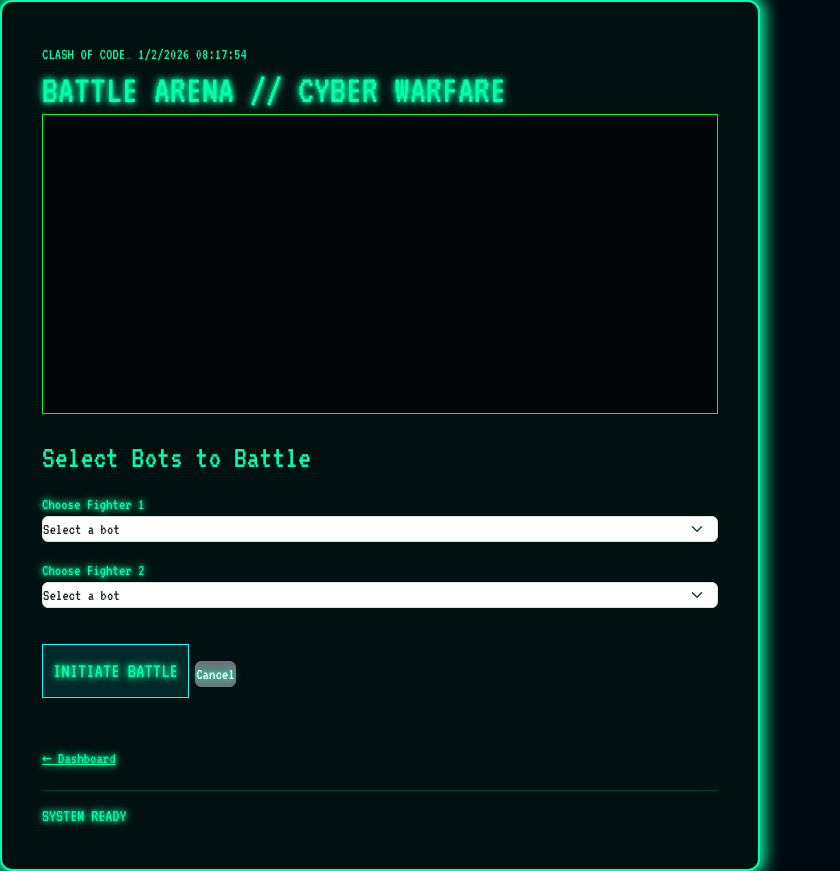
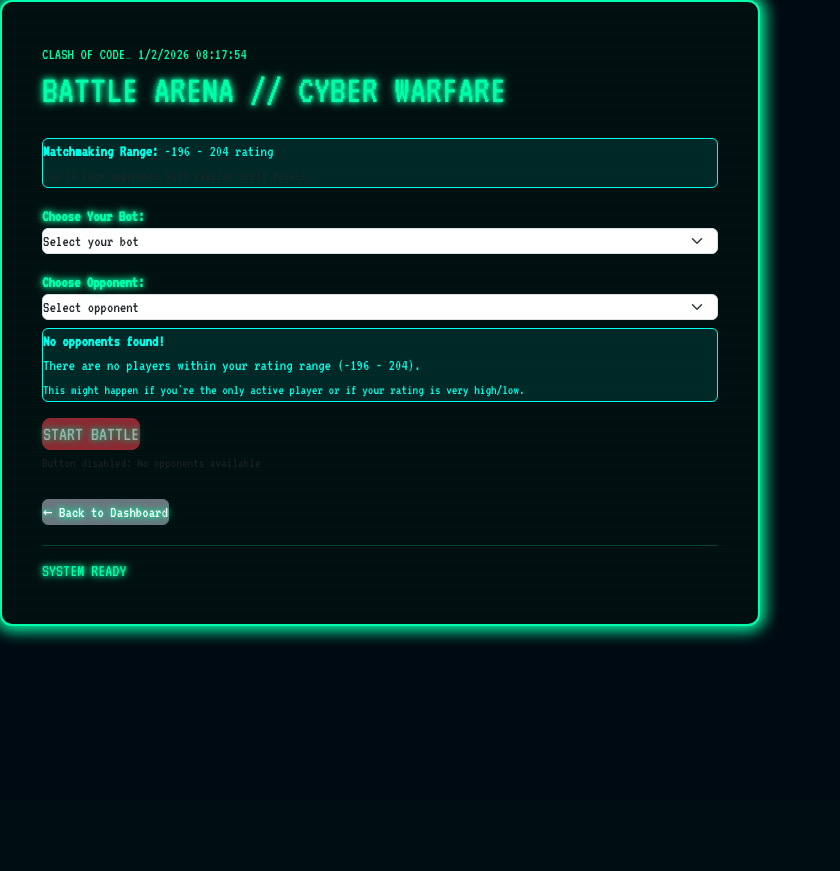
Before and after one commit to Alraya73awad/CSP1123_G06, a Flask app: page /battle in a window 1280 px wide. Shown: the whole page, without its empty margins (0-840 px from the left). After the commit the page ends 642 px from the top, so only its background shows below. Run offline with Flask 3, Linux system fonts and the light colour scheme; the visitor is signed in with stand-in values (Sample User, id 1); tables that the repository leaves empty hold one stand-in row (values such as "Sample post").

Commit message:
matchmaking system

```diff
--- a/app.py
+++ b/app.py
@@ -30,6 +30,26 @@ def inject_current_user():
         user = User.query.get(session["user_id"])
     return dict(current_user=user)
 
+def calculate_elo_change(winner_rating, loser_rating, k_factor=32):
+    """
+    Calculate ELO rating changes for winner and loser.
+
+    Args:
+        winner_rating: Current rating of the winner
+        loser_rating: Current rating of the loser
+        k_factor: How much ratings change per game (default 32)
+
+    Returns:
+        (winner_change, loser_change) - both as integers
+    """
+    # Calculate expected win probability for the winner
+    expected_win = 1 / (1 + 10 ** ((loser_rating - winner_rating) / 400))
+
+    # Calculate rating changes
+    winner_change = int(k_factor * (1 - expected_win))
+    loser_change = int(k_factor * (0 - (1 - expected_win)))
+
+    return winner_change, loser_change
 
 #routes
 @app.route("/")
@@ -358,13 +378,38 @@ def profile():
         flash("Error loading profile.", "danger")
         return redirect(url_for('login'))
 
+    # Calculate win rate
+    total_battles = user.wins + user.losses
+    win_rate = (user.wins / total_battles * 100) if total_battles > 0 else 0
+
+    # Determine rank tier
+    def get_rank_tier(rating):
+        if rating < 800:
+            return {"name": "Prototype", "icon": "🔧", "color": "text-secondary"}
+        elif rating < 1000:
+            return {"name": "Circuit", "icon": "⚡", "color": "text-success"}
+        elif rating < 1200:
+            return {"name": "Processor", "icon": "🖥️", "color": "text-info"}
+        elif rating < 1400:
+            return {"name": "Mainframe", "icon": "💻", "color": "text-primary"}
+        elif rating < 1600:
+            return {"name": "Quantum", "icon": "🌌", "color": "text-warning"}
+        else:
+            return {"name": "Nexus", "icon": "🔮", "color": "text-danger"}
+
+    rank = get_rank_tier(user.rating)
+
     return render_template(
         'profile.html',
         username=user.username,
         email=user.email,
         level=user.level,
         xp=user.xp,
-        tokens=user.tokens
+        tokens=user.tokens,
+        user=user,
+        win_rate=win_rate,
+        total_battles=total_battles,
+        rank=rank
     )
 
 #store display func
@@ -632,6 +677,7 @@ def bot_list():
     return render_template("dashboard.html", bots=items, algorithms=algorithms, algorithm_descriptions=algorithm_descriptions)
 
 @app.route("/combat_log/<int:bot1_id>/<int:bot2_id>")
+@login_required
 def combat_log(bot1_id, bot2_id):
     bot1 = Bot.query.get_or_404(bot1_id)
     bot2 = Bot.query.get_or_404(bot2_id)
@@ -641,7 +687,7 @@ def combat_log(bot1_id, bot2_id):
     weapon1_ow = WeaponOwnership.query.filter_by(bot_id=bot1.id, equipped=True).first()
     weapon2_ow = WeaponOwnership.query.filter_by(bot_id=bot2.id, equipped=True).first()
 
-    # convert database Bot → BattleBot for combat (with effective stats)
+    # Convert to BattleBot
     battleA = BattleBot(
         name=bot1.name,
         hp=stats1["hp"],
@@ -666,20 +712,59 @@ def combat_log(bot1_id, bot2_id):
         weapon_type=weapon2_ow.weapon.type if weapon2_ow else None
     )
 
+    # RUN THE BATTLE
     winner, log = full_battle(battleA, battleB)
 
-    # create history entry
+    is_ranked = (bot1.user_id != bot2.user_id)
+
+    if is_ranked:
+        # Determine winner and loser
+        if winner == bot1.name:
+            winner_user = bot1.user
+            loser_user = bot2.user
+        else:
+            winner_user = bot2.user
+            loser_user = bot1.user
+
+        # Calculate ELO changes
+        rating_gain, rating_loss = calculate_elo_change(
+            winner_user.rating,
+            loser_user.rating
+        )
+
+        # Store old ratings for display
+        old_winner_rating = winner_user.rating
+        old_loser_rating = loser_user.rating
+
+        # UPDATE RATINGS
+        winner_user.rating += rating_gain
+        winner_user.wins += 1
+
+        loser_user.rating += rating_loss  # rating_loss is negative
+        loser_user.losses += 1
+
+        db.session.commit()
+
+        flash(
+            f"🏆 {winner_user.username} won! Rating: {old_winner_rating} → {winner_user.rating} (+{rating_gain})",
+            "success"
+        )
+        flash(
+            f"💔 {loser_user.username} lost. Rating: {old_loser_rating} → {loser_user.rating} ({rating_loss})",
+            "info"
+        )
+
     history = History(
         bot1_id=bot1.id,
         bot2_id=bot2.id,
-        bot1_name = bot1.name,
-        bot2_name = bot2.name,
+        bot1_name=bot1.name,
+        bot2_name=bot2.name,
         winner=winner
     )
     db.session.add(history)
-    db.session.flush()  # assigns history.id
+    db.session.flush()
 
-    # save combat log lines
+    # Save combat log lines
     for type, text in log:
         entry = HistoryLog(
             history_id=history.id,
@@ -689,22 +774,73 @@ def combat_log(bot1_id, bot2_id):
         db.session.add(entry)
 
     db.session.commit()
-    return render_template("combat_log.html", log=log, winner=winner, bot1=bot1, bot2=bot2, stats1 = stats1, stats2 = stats2)
+
+    return render_template(
+        "combat_log.html",
+        log=log,
+        winner=winner,
+        bot1=bot1,
+        bot2=bot2,
+        stats1=stats1,
+        stats2=stats2
+    )
 
 @app.route("/battle", methods=["GET", "POST"])
+@login_required
 def battle_select():
-    bots = Bot.query.all()
+    user = User.query.get(session["user_id"])
 
     if request.method == "POST":
         bot1_id = request.form.get("bot1")
         bot2_id = request.form.get("bot2")
 
+        bot1 = Bot.query.get(bot1_id)
+        bot2 = Bot.query.get(bot2_id)
+
+        if not bot1 or not bot2:
+            flash("Invalid bot selection!", "danger")
+            return redirect(url_for("battle_select"))
+
         if bot1_id == bot2_id:
             flash("You must choose two different bots!", "warning")
-        else:
-            return redirect(url_for('combat_log', bot1_id=bot1_id, bot2_id=bot2_id))
+            return redirect(url_for("battle_select"))
 
-    return render_template("battle.html", bots=bots)
+        if bot1.user_id != user.id:
+            flash("You can only battle with your own bots!", "danger")
+            return redirect(url_for("battle_select"))
+
+        if bot2.user_id == user.id:
+            flash("Please select an opponent's bot!", "warning")
+            return redirect(url_for("battle_select"))
+
+        return redirect(url_for('combat_log', bot1_id=bot1_id, bot2_id=bot2_id))
+
+    # GET request - prepare matchmaking data
+    my_bots = user.bots
+    my_rating = user.rating
+
+    # Find suitable opponents (within ±200 rating)
+    min_rating = my_rating - 200
+    max_rating = my_rating + 200
+
+    opponent_users = User.query.filter(
+        User.id != user.id,
+        User.rating >= min_rating,
+        User.rating <= max_rating
+    ).order_by(User.rating.desc()).limit(10).all()
+
+    # Get all their bots
+    matched_bots = []
+    for opponent in opponent_users:
+        for bot in opponent.bots:
+            matched_bots.append(bot)
+
+    return render_template(
+        "battle.html",
+        my_bots=my_bots,
+        matched_bots=matched_bots,
+        my_rating=my_rating
+    )
 
 def apply_algorithm(bot):
     effects = algorithm_effects.get(bot.algorithm, {})
--- a/templates/battle.html
+++ b/templates/battle.html
@@ -6,37 +6,66 @@
 
 <h1>BATTLE ARENA // CYBER WARFARE</h1>
 
-<div id="battle-screen">
-    <pre id="battle-log"></pre>
-</div>
-
 <div class="container mt-4">
-    <h2>Select Bots to Battle</h2>
+    <div class="alert alert-info">
+        <strong>Matchmaking Range:</strong> {{ my_rating - 200 }} - {{ my_rating + 200 }} rating
+        <br>
+        <small class="text-muted">You'll face opponents with similar skill levels</small>
+    </div>
 
     <form method="POST" class="mt-3">
 
-        <!-- Bot 1 dropdown -->
+        <!-- Select Your Bot -->
         <div class="mb-3">
-            <label class="form-label">Choose Fighter 1</label>
+            <label class="form-label"><strong>Choose Your Bot:</strong></label>
             <select name="bot1" class="form-select" required>
-                <option value="" disabled selected>Select a bot</option>
-                {% for bot in bots %}
-                    <option value="{{ bot.id }}">{{ bot.name }} ({{ bot.algorithm }})</option>
+                <option value="" disabled selected>Select your bot</option>
+                {% for bot in my_bots %}
+                    <option value="{{ bot.id }}">
+                        {{ bot.name }} ({{ bot.algorithm }})
+                    </option>
                 {% endfor %}
             </select>
+            {% if not my_bots %}
+                <small class="text-danger">You don't have any bots yet! <a href="{{ url_for('create_bot') }}">Create one</a></small>
+            {% endif %}
         </div>
 
-        <!-- Bot 2 dropdown -->
+        <!-- Select Opponent -->
         <div class="mb-3">
-            <label class="form-label">Choose Fighter 2</label>
+            <label class="form-label"><strong>Choose Opponent:</strong></label>
             <select name="bot2" class="form-select" required>
-                <option value="" disabled selected>Select a bot</option>
-                {% for bot in bots %}
-                    <option value="{{ bot.id }}">{{ bot.name }} ({{ bot.algorithm }})</option>
-                {% endfor %}
+                <option value="" disabled selected>Select opponent</option>
+                {% if matched_bots %}
+                    {% for bot in matched_bots %}
+                        <option value="{{ bot.id }}">
+                            {{ bot.name }} - {{ bot.user.username }}
+                            (Rating: {{ bot.user.rating }})
+                            {% if bot.user.rating > my_rating %}
+                                ⬆️ Harder
+                            {% elif bot.user.rating < my_rating %}
+                                ⬇️ Easier
+                            {% else %}
+                                ⚖️ Equal
+                            {% endif %}
+                        </option>
+                    {% endfor %}
+                {% else %}
+                    <option disabled>No suitable opponents found in your rating range</option>
+                {% endif %}
             </select>
+
+            {% if not matched_bots %}
+                <div class="alert alert-warning mt-2">
+                    <strong>No opponents found!</strong><br>
+                    There are no players within your rating range ({{ my_rating - 200 }} - {{ my_rating + 200 }}).
+                    <br>
+                    <small>This might happen if you're the only active player or if your rating is very high/low.</small>
+                </div>
+            {% endif %}
         </div>
 
+        <!-- Flash Messages -->
         {% with messages = get_flashed_messages(with_categories=true) %}
             {% if messages %}
                 {% for category, msg in messages %}
@@ -47,57 +76,17 @@
             {% endif %}
         {% endwith %}
 
-        <button type="submit" id="start-battle" class="login-button">INITIATE BATTLE</button>
-        <a href="{{ url_for('bot_list') }}" class="btn btn-secondary">Cancel</a>
+        <button type="submit" class="btn btn-danger btn-lg" {% if not my_bots or not matched_bots %}disabled{% endif %}>
+            START BATTLE
+        </button>
 
+        {% if not my_bots or not matched_bots %}
+            <br><small class="text-muted">Button disabled: {{ "Create a bot first" if not my_bots else "No opponents available" }}</small>
+        {% endif %}
     </form>
+
+    <br>
+    <a href="{{ url_for('dashboard') }}" class="btn btn-secondary">← Back to Dashboard</a>
 </div>
 
-<br><br>
-
-<a href="{{ url_for('dashboard') }}">← Dashboard</a>
-
 {% endblock %}
-
-<script>
-// Typewriter effect
-function typeLine(line, delay) {
-    return new Promise(resolve => {
-        let i = 0;
-        let log = document.getElementById("battle-log");
-
-        let interval = setInterval(() => {
-            log.textContent += line[i];
-            i++;
-
-            if (i >= line.length) {
-                clearInterval(interval);
-                log.textContent += "\n";
-                resolve();
-            }
-        }, delay);
-    });
-}
-
-document.getElementById("start-battle").onclick = async () => {
-    const log = document.getElementById("battle-log");
-    log.textContent = ""; // reset
-
-    const lines = [
-        "[SYSTEM] Initializing battle protocol...",
-        "[SCANNING] Searching for opponent bot...",
-        "[MATCH FOUND] Opponent located.",
-        "[LOADING] Deploying battle environment...",
-        ">>> BATTLE START <<<",
-        "[BOT] Executing attack sequence...",
-        "[ENEMY] Counterattack detected...",
-        "[SYSTEM] Calculating damage...",
-        "[RESULT] Victory probability rising...",
-        "[FINISH] You won the battle!"
-    ];
-
-    for (let line of lines) {
-        await typeLine(line, 30);
-    }
-};
-</script>
```
Also changed, not shown: models.py (+11 -0 lines), templates/profile.html (+42 -0 lines).
